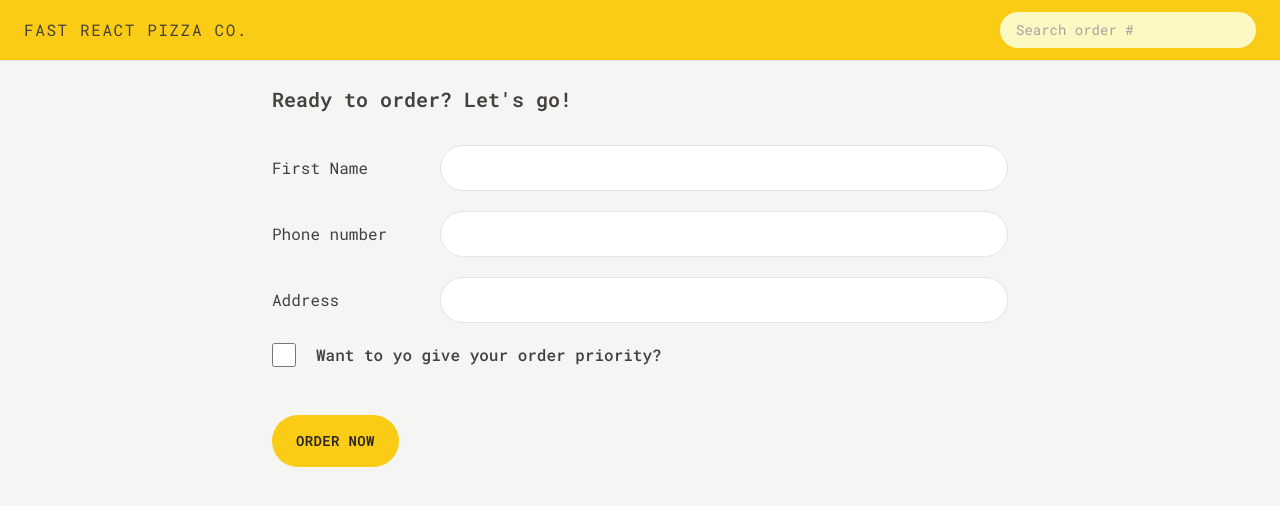
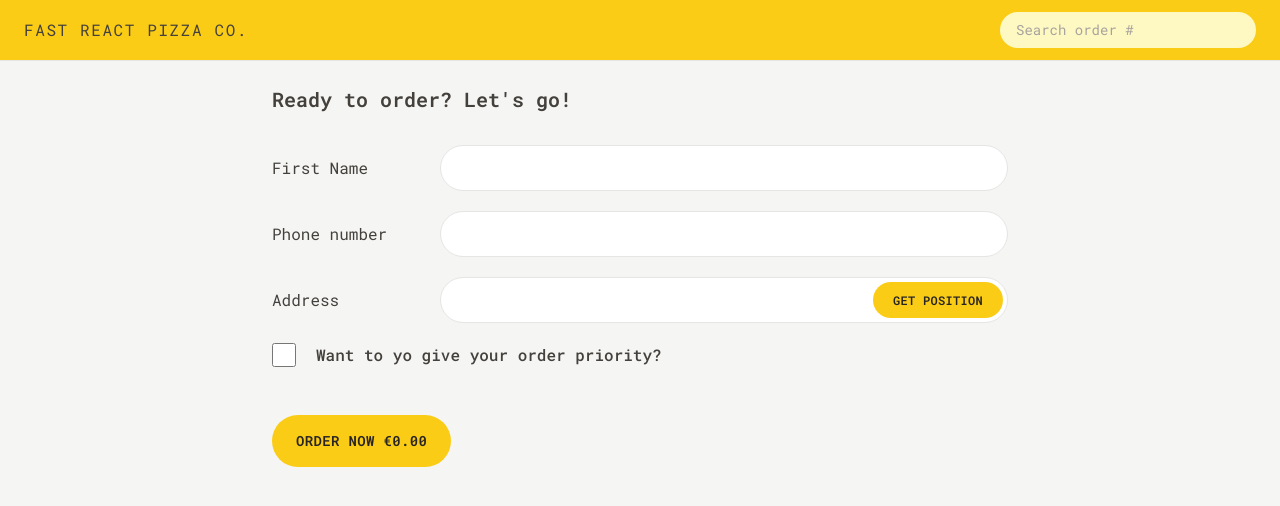
Before and after one commit to ahmedessam3270/fast-react-pizza-co, a React (Vite) app: page /order/new in a window 1280 px wide. Shown: the top 506 px of the page. Built offline with nearby package versions, Linux system fonts and the light colour scheme.

Commit message:
adding geolocation to the app

```diff
--- a/src/features/cart/Cart.jsx
+++ b/src/features/cart/Cart.jsx
@@ -4,10 +4,9 @@
 import EmptyCart from './EmptyCart';
 import { useDispatch, useSelector } from 'react-redux';
 import { clearCart, getCart } from './cartSlice';
-import { getUsername } from '../user/userSlice';
 
 function Cart() {
-  const username = useSelector(getUsername);
+  const username = useSelector((store) => store.user.username);
   const cart = useSelector(getCart);
   const dispatch = useDispatch();
   if (!cart.length) return <EmptyCart />;
@@ -18,7 +17,7 @@
       <h2 className="mt-7 text-xl font-semibold">Your cart, {username}</h2>
       <ul className="mt-3 divide-y divide-stone-200 border-b">
         {cart.map((item) => (
-          <CartItem key={item.key} item={item} />
+          <CartItem key={item.pizzaId} item={item} />
         ))}
       </ul>
       <div className="mt-6 space-x-2">
--- /dev/null
+++ b/src/features/cart/DeleteItem.jsx
@@ -0,0 +1,14 @@
+import { useDispatch } from 'react-redux';
+import Button from '../../ui/Button';
+import { deleteItem } from './cartSlice';
+
+function DeleteItem({ pizzaId }) {
+  const dispatch = useDispatch();
+  return (
+    <Button type="small" onClick={() => dispatch(deleteItem(pizzaId))}>
+      Delete
+    </Button>
+  );
+}
+
+export default DeleteItem;
--- /dev/null
+++ b/src/features/cart/UpdateItemQuantity.jsx
@@ -0,0 +1,26 @@
+import { useDispatch } from 'react-redux';
+import Button from '../../ui/Button';
+import { decreaseItemQuantity, increaseItemQuantity } from './cartSlice';
+
+function UpdateItemQuantity({ pizzaId, currentQuantity }) {
+  const dispatch = useDispatch();
+  return (
+    <div className="flex items-center gap-1 md:gap-3">
+      <Button
+        type="round"
+        onClick={() => dispatch(decreaseItemQuantity(pizzaId))}
+      >
+        -
+      </Button>
+      <span className="text-sm font-medium">{currentQuantity}</span>
+      <Button
+        type="round"
+        onClick={() => dispatch(increaseItemQuantity(pizzaId))}
+      >
+        +
+      </Button>
+    </div>
+  );
+}
+
+export default UpdateItemQuantity;
--- a/src/features/cart/cartSlice.js
+++ b/src/features/cart/cartSlice.js
@@ -37,6 +37,7 @@
       const item = state.cart.find((item) => item.pizzaId === action.payload);
       item.quantity--;
       item.totalPrice = item.quantity * item.unitPrice;
+      if (item.quantity === 0) cartSlice.caseReducers.deleteItem(state, action);
     },
     clearCart(state) {
       state.cart = [];
@@ -62,3 +63,6 @@
 
 export const getTotalCartPrice = (store) =>
   store.cart.cart.reduce((sum, item) => sum + item.totalPrice, 0);
+
+export const getCurrentQuantityById = (id) => (store) =>
+  store.cart.cart.find((item) => item.pizzaId === id)?.quantity ?? 0;
--- a/src/features/order/CreateOrder.jsx
+++ b/src/features/order/CreateOrder.jsx
@@ -1,8 +1,13 @@
 import { Form, redirect, useActionData, useNavigation } from 'react-router-dom';
 import { createOrder } from '../../services/apiRestaurant';
 import Button from '../../ui/Button';
-import { useSelector } from 'react-redux';
-import { getUsername } from '../user/userSlice';
+import { useDispatch, useSelector } from 'react-redux';
+import { fetchAddress } from '../user/userSlice';
+import { clearCart, getCart, getTotalCartPrice } from '../cart/cartSlice';
+import { useState } from 'react';
+import EmptyCart from '../cart/EmptyCart';
+import store from '../../store';
+import { formatCurrency } from '../../utils/helpers';
 
 // https://uibakery.io/regex-library/phone-number
 const isValidPhone = (str) =>
@@ -10,37 +15,27 @@
     str,
   );
 
-const fakeCart = [
-  {
-    pizzaId: 12,
-    name: 'Mediterranean',
-    quantity: 2,
-    unitPrice: 16,
-    totalPrice: 32,
-  },
-  {
-    pizzaId: 6,
-    name: 'Vegetale',
-    quantity: 1,
-    unitPrice: 13,
-    totalPrice: 13,
-  },
-  {
-    pizzaId: 11,
-    name: 'Spinach and Mushroom',
-    quantity: 1,
-    unitPrice: 15,
-    totalPrice: 15,
-  },
-];
-
 function CreateOrder() {
-  // const [withPriority, setWithPriority] = useState(false);
-  const cart = fakeCart;
+  const [withPriority, setWithPriority] = useState(false);
+  const cart = useSelector(getCart);
   const navigation = useNavigation();
+  const dispatch = useDispatch();
   const isSubmitting = navigation.state === 'submitting';
   const formErrors = useActionData();
-  const username = useSelector(getUsername);
+  const {
+    username,
+    status: addressStatus,
+    position,
+    address,
+    error: errorAddress,
+  } = useSelector((store) => store.user);
+
+  const isLoadingAddress = addressStatus === 'loading';
+
+  const totalCartPrice = useSelector(getTotalCartPrice);
+  const priorityPrice = withPriority ? totalCartPrice * 0.2 : 0;
+  const totalPrice = totalCartPrice + priorityPrice;
+  if (!cart) return <EmptyCart />;
   return (
     <div className="px-4 py-6">
       <h2 className="mb-8 text-xl font-semibold">Ready to order? Let's go!</h2>
@@ -70,16 +65,38 @@
           </div>
         </div>
 
-        <div className="mb-5 flex flex-col gap-2 sm:flex-row sm:items-center">
+        <div className="relative mb-5 flex flex-col gap-2 sm:flex-row sm:items-center">
           <label className="sm:basis-40">Address</label>
           <div className="grow">
             <input
               type="text"
               name="address"
               required
+              defaultValue={address}
+              disabled={isLoadingAddress}
               className="input w-full"
             />
+
+            {addressStatus === 'error' && (
+              <p className="mt-2 rounded-md bg-red-100 p-2 text-xs text-red-700">
+                {errorAddress}
+              </p>
+            )}
           </div>
+          {!position.latitude && !position.longitude && (
+            <span className="absolute right-[3px] top-[3px] z-50 md:right-[5px] md:top-[5px]">
+              <Button
+                type="small"
+                disabled={isLoadingAddress}
+                onClick={(e) => {
+                  e.preventDefault();
+                  dispatch(fetchAddress());
+                }}
+              >
+                Get Position
+              </Button>
+            </span>
+          )}
         </div>
 
         <div className="mb-12 flex items-center gap-5">
@@ -88,8 +105,8 @@
             type="checkbox"
             name="priority"
             id="priority"
-            // value={withPriority}
-            // onChange={(e) => setWithPriority(e.target.checked)}
+            value={withPriority}
+            onChange={(e) => setWithPriority(e.target.checked)}
           />
           <label htmlFor="priority" className="font-medium">
             Want to yo give your order priority?
@@ -98,8 +115,19 @@
 
         <div>
           <input type="hidden" name="cart" value={JSON.stringify(cart)} />
-          <Button disabled={isSubmitting} type="primary">
-            {isSubmitting ? 'Placing order...' : 'Order now'}
+          <input
+            type="hidden"
+            name="position"
+            value={
+              position.longitude && position.latitude
+                ? `${position.latitude},${position.longitude}`
+                : ''
+            }
+          />
+          <Button disabled={isSubmitting || isLoadingAddress} type="primary">
+            {isSubmitting
+              ? 'Placing order...'
+              : `Order now ${formatCurrency(totalPrice)}`}
           </Button>
         </div>
       </Form>
@@ -114,7 +142,7 @@
   const order = {
     ...data,
     cart: JSON.parse(data.cart),
-    priority: data.priority === 'on',
+    priority: data.priority === 'true',
   };
   console.log(order);
   const errors = {};
@@ -122,8 +150,11 @@
     errors.phone =
       'Please give us your correct phone number. We might need it to contact you.';
   if (Object.keys(errors).length > 0) return errors;
+
   // If everything is okay, create new order and redirect.
-  // const newOrder = await createOrder(order);
-  // return redirect(`/order/${newOrder.id}`);
+  const newOrder = await createOrder(order);
+  // DO NOT OVER USE THIS
+  store.dispatch(clearCart());
+  return redirect(`/order/${newOrder.id}`);
 }
 export default CreateOrder;
--- a/src/features/order/Order.jsx
+++ b/src/features/order/Order.jsx
@@ -53,7 +53,7 @@
 
       <ul className="divide-y divide-stone-200 border-b border-t">
         {cart.map((item) => (
-          <OrderItem item={item} key={item.id} />
+          <OrderItem item={item} key={item.pizzaId} />
         ))}
       </ul>
 
--- a/src/features/user/Username.jsx
+++ b/src/features/user/Username.jsx
@@ -1,8 +1,7 @@
 import { useSelector } from 'react-redux';
-import { getUsername } from './userSlice';
 
 function Username() {
-  const username = useSelector(getUsername);
+  const username = useSelector((store) => store.user.username);
   if (!username) return null;
   return (
     <div className="hidden text-sm font-semibold md:block">{username}</div>
--- a/src/features/user/userSlice.js
+++ b/src/features/user/userSlice.js
@@ -1,5 +1,5 @@
-/*
-import { getAddress } from "../../services/apiGeocoding";
+import { createAsyncThunk, createSlice } from '@reduxjs/toolkit';
+import { getAddress } from '../../services/apiGeocoding';
 
 function getPosition() {
   return new Promise(function (resolve, reject) {
@@ -7,7 +7,9 @@
   });
 }
 
-async function fetchAddress() {
+export const fetchAddress = createAsyncThunk(
+  'user/fetchAddress',
+  async function () {
     // 1) We get the user's geolocation position
     const positionObj = await getPosition();
     const position = {
@@ -19,16 +21,18 @@
     const addressObj = await getAddress(position);
     const address = `${addressObj?.locality}, ${addressObj?.city} ${addressObj?.postcode}, ${addressObj?.countryName}`;
 
-  // 3) Then we return an object with the data that we are interested in
+    // 3) Then we return an object with the data that we are interested in.
+    // Payload of the FULFILLED state
     return { position, address };
-}
-
-*/
-
-import { createSlice } from '@reduxjs/toolkit';
+  },
+);
 
 const initialState = {
   username: '',
+  status: 'idle',
+  position: {},
+  address: '',
+  error: '',
 };
 
 const userSlice = createSlice({
@@ -39,10 +43,23 @@
       state.username = action.payload;
     },
   },
+  extraReducers: (builder) =>
+    builder
+      .addCase(fetchAddress.pending, (state, action) => {
+        state.status = 'loading';
+      })
+      .addCase(fetchAddress.fulfilled, (state, action) => {
+        state.position = action.payload.position;
+        state.address = action.payload.address;
+        state.status = 'idle';
+      })
+      .addCase(fetchAddress.rejected, (state, action) => {
+        state.status = 'error';
+        state.error =
+          'There was a problem getting your address. Make sure to fill this field!';
+      }),
 });
 
 export const { updateName } = userSlice.actions;
 
 export default userSlice.reducer;
-
-export const getUsername = (store) => store.user.username;
--- a/src/ui/Button.jsx
+++ b/src/ui/Button.jsx
@@ -5,7 +5,8 @@
     'inline-block text-sm rounded-full bg-yellow-400 font-semibold uppercase tracking-wide text-stone-800 transition-colors duration-300 hover:bg-yellow-300 focus:bg-yellow-300 focus:outline-none focus:ring focus:ring-yellow-300 focus:ring-offset-2 disabled:cursor-not-allowed ';
   const styles = {
     primary: base + 'px-4 py-3 md:px-6 md:py-4',
-    small: base + 'px-4 py-2 text-xs md:px-5 md:py-2.5 text-xs',
+    small: base + 'px-4 py-2 md:px-5 md:py-2.5 text-xs',
+    round: base + 'px-2.5 py-1 text-sm md:px-3.5 md:py-2',
     secondary:
       'inline-block text-sm rounded-full bg-stone-300 font-semibold uppercase tracking-wide text-stone-400 transition-colors duration-300 hover:bg-stone-300 hover:text-stone-800 focus:bg-stone-300 focus:outline-none focus:ring focus:ring-stone-200 focus:ring-offset-2 disabled:cursor-not-allowed px-4 py-2.5 md:px-6 md:py-3.5 ',
   };
--- a/src/ui/Home.jsx
+++ b/src/ui/Home.jsx
@@ -1,9 +1,8 @@
 import { useSelector } from 'react-redux';
 import CreateUser from '../features/user/CreateUser';
 import Button from './Button';
-import { getUsername } from '../features/user/userSlice';
 function Home() {
-  const username = useSelector(getUsername);
+  const username = useSelector((store) => store.user.username);
   return (
     <div className="my-10 px-4 text-center sm:my-16">
       <h1 className="mb-8 text-xl font-semibold md:text-3xl">
```
Also changed, not shown: src/features/cart/CartItem.jsx (+10 -2 lines), src/features/menu/MenuItem.jsx (+15 -2 lines). Lines whose indentation alone changed are shown as unchanged.
